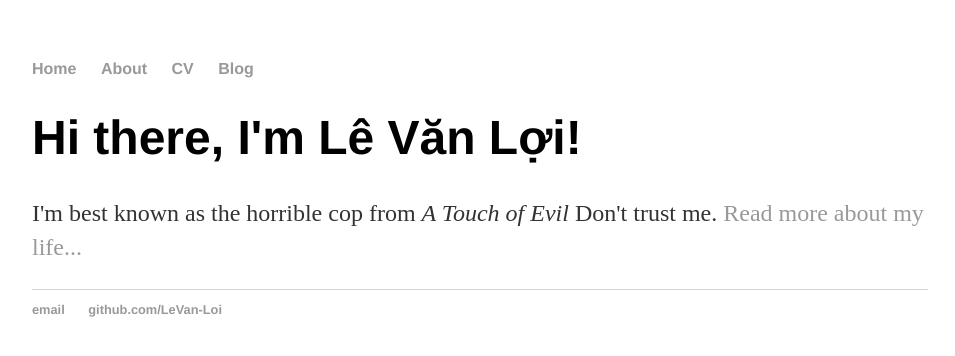
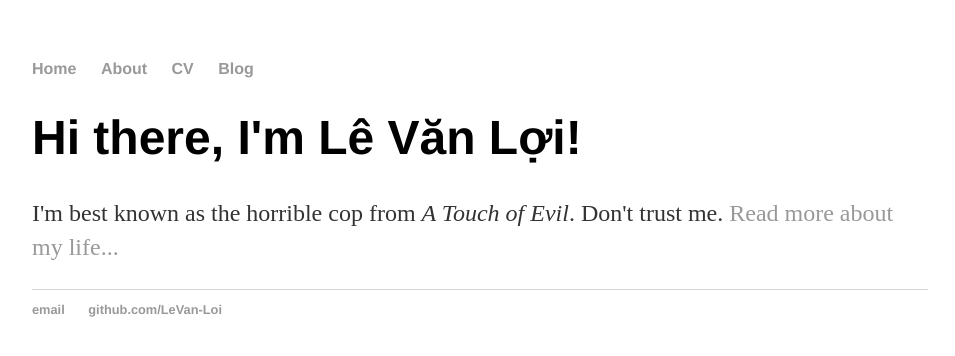
Before and after one commit to LeVan-Loi/LeVan-Loi.github.io, a Jekyll site: the page built from index.html, in a window 1280 px wide. Shown: the top 356 px of the page, without its empty margins (160-1115 px from the left). Built offline with Jekyll 4.4.1, drawn with Linux system fonts in a browser that asks for light colours.

Commit message:
Update index.html #4
Replace content with default layout

```diff
--- a/index.html
+++ b/index.html
@@ -1,32 +1,8 @@
-<!DOCTYPE html>
-<html>
-	<head>
-		<title>Lê Văn Lợi, Horrible Cop</title>
-                <meta name="viewport" content="width=device-width, initial-scale=1">
-		<!-- link to main stylesheet -->
-		<link rel="stylesheet" type="text/css" href="/css/main.css">
-
-	</head>
-	<body>
-		<nav>
-    		<ul>
-        		<li><a href="/">Home</a></li>
-	        	<li><a href="/about">About</a></li>
-        		<li><a href="/cv">CV</a></li>
-        		<li><a href="/blog">Blog</a></li>
-    		</ul>
-		</nav>
-		<div class="container">
-    		<div class="blurb">
-        		<h1>Hi there, I'm Lê Văn Lợi!</h1>
-				<p>I'm best known as the horrible cop from <em>A Touch of Evil</em> Don't trust me. <a href="/about">Read more about my life...</a></p>
-    		</div><!-- /.blurb -->
-		</div><!-- /.container -->
-		<footer>
-    		<ul>
-        		<li><a href="mailto:levanloi@gmail.com">email</a></li>
-        		<li><a href="https://github.com/LeVan-Loi">github.com/LeVan-Loi</a></li>
-			</ul>
-		</footer>
-	</body>
-</html>
+---
+layout: default
+title: Lê Văn Lợi, Horrible Cop
+---
+<div class="blurb">
+	<h1>Hi there, I'm Lê Văn Lợi!</h1>
+	<p>I'm best known as the horrible cop from <em>A Touch of Evil</em>. Don't trust me. <a href="/about">Read more about my life...</a></p>
+</div><!-- /.blurb -->
```
